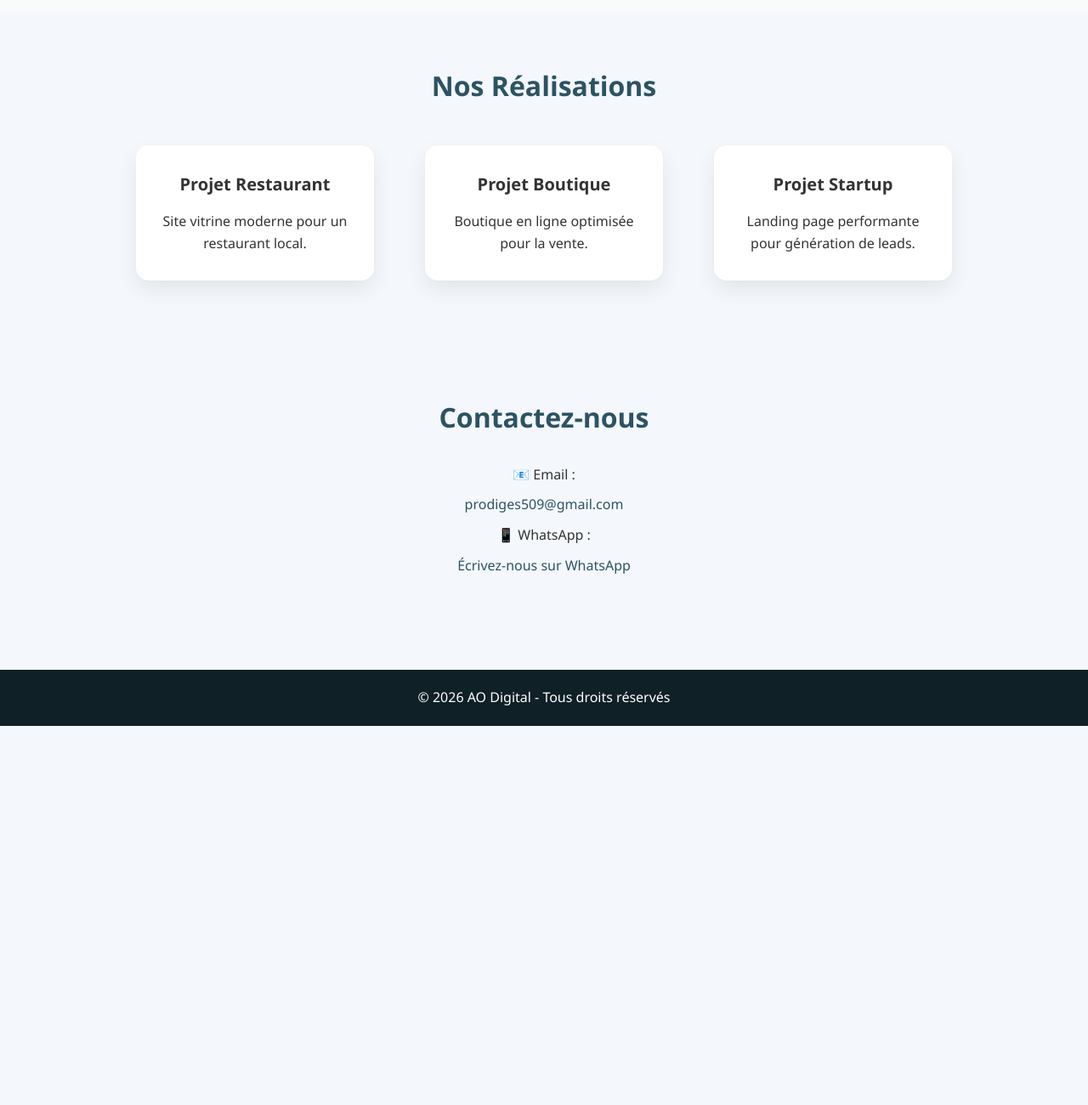
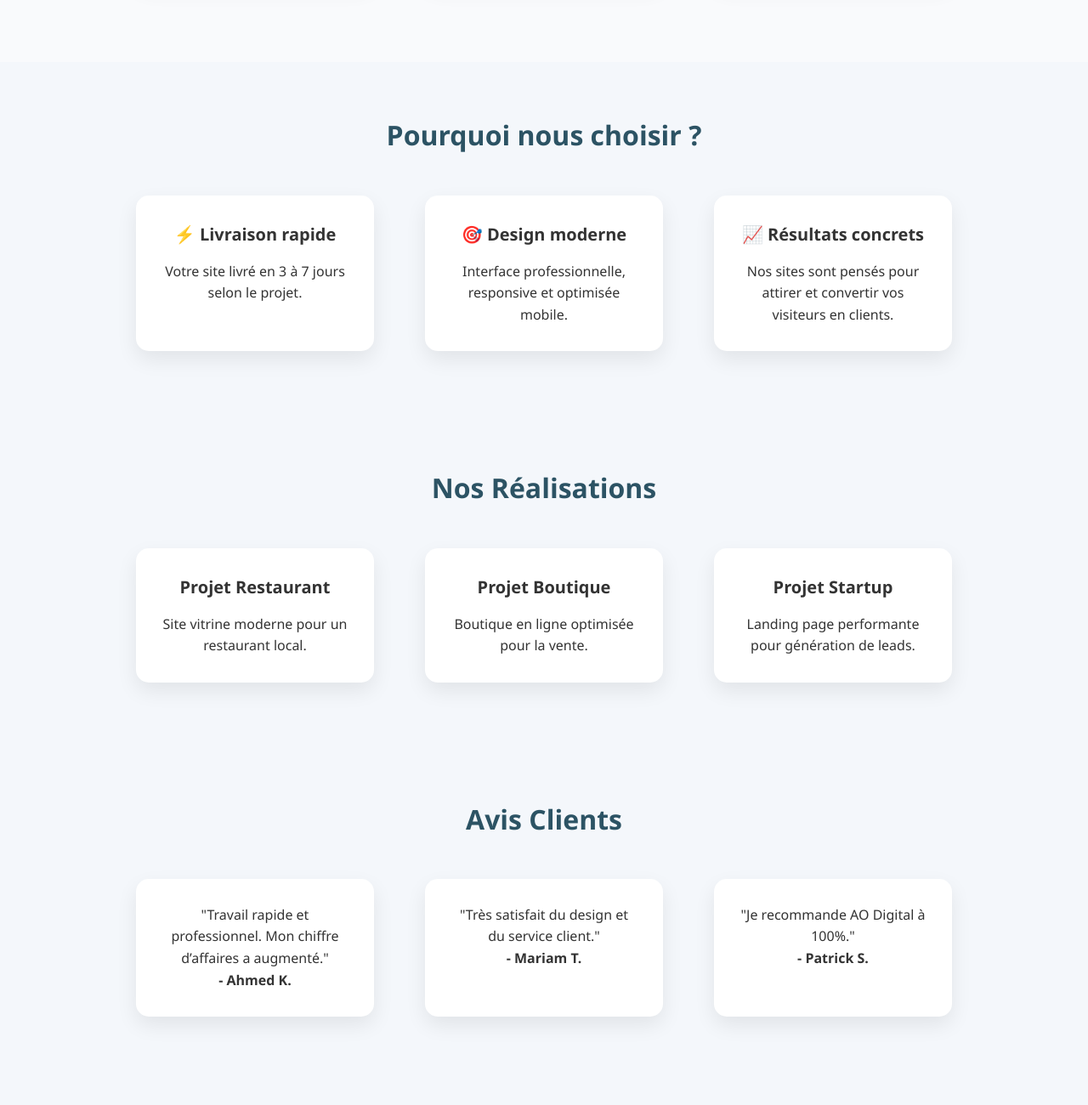
Before and after one commit to prodiges509-ops/Mon-site, a plain HTML site: page index.html in a window 1280 px wide. Shown: the part 1020-2320 px from the top of the page at 85% size. Before the commit the page ends 1874 px from the top, so only its background shows below. Drawn offline with Linux system fonts and the light colour scheme.

Commit message:
Update index.html

```diff
--- a/index.html
+++ b/index.html
@@ -21,7 +21,8 @@
 
 <section class="hero">
   <h1>Nous créons des sites web modernes qui génèrent des clients</h1>
-  <p>
+    <p class="badge">🔥 Livraison rapide disponible</p>
+    <p>
     AO Digital accompagne les entreprises et entrepreneurs
     dans leur transformation digitale avec des sites performants,
     rapides et optimisés pour la conversion.
@@ -51,6 +52,29 @@
   </div>
 </section>
 
+<section class="why">
+  <h2>Pourquoi nous choisir ?</h2>
+
+  <div class="service-container">
+
+    <div class="card">
+      <h3>⚡ Livraison rapide</h3>
+      <p>Votre site livré en 3 à 7 jours selon le projet.</p>
+    </div>
+
+    <div class="card">
+      <h3>🎯 Design moderne</h3>
+      <p>Interface professionnelle, responsive et optimisée mobile.</p>
+    </div>
+
+    <div class="card">
+      <h3>📈 Résultats concrets</h3>
+      <p>Nos sites sont pensés pour attirer et convertir vos visiteurs en clients.</p>
+    </div>
+
+  </div>
+</section>
+
 <section id="portfolio">
   <h2>Nos Réalisations</h2>
   <div class="service-container">
@@ -72,6 +96,28 @@
 
   </div>
 </section>
+<section class="testimonials">
+  <h2>Avis Clients</h2>
+
+  <div class="service-container">
+
+    <div class="card">
+      <p>"Travail rapide et professionnel. Mon chiffre d’affaires a augmenté."</p>
+      <strong>- Ahmed K.</strong>
+    </div>
+
+    <div class="card">
+      <p>"Très satisfait du design et du service client."</p>
+      <strong>- Mariam T.</strong>
+    </div>
+
+    <div class="card">
+      <p>"Je recommande AO Digital à 100%."</p>
+      <strong>- Patrick S.</strong>
+    </div>
+
+  </div>
+</section>
 
 <section id="contact" class="contact">
   <h2>Contactez-nous</h2>
```
